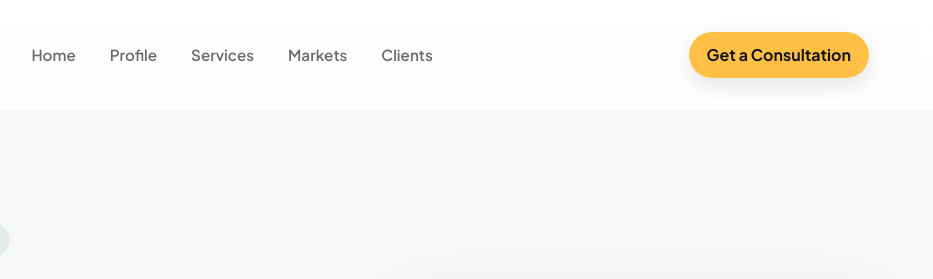
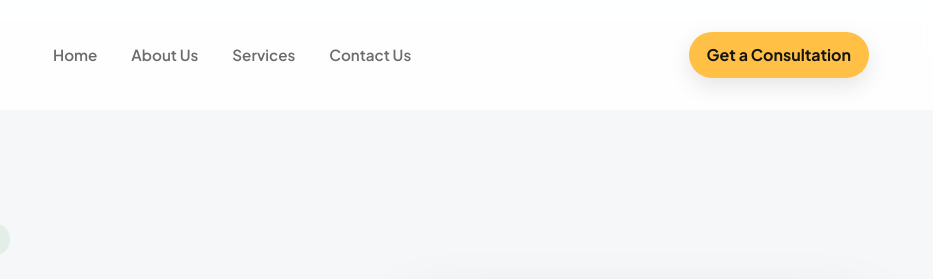
Before and after one commit to Bella63-glitch/Water-treatment-, a plain HTML site: page index.html in a window 1280 px wide. Shown: the top 279 px of the page, 347-1280 px from the left. Drawn offline with Linux system fonts and the light colour scheme.

Commit message:
Update navigation links in index.html

```diff
--- a/index.html
+++ b/index.html
@@ -492,10 +492,10 @@
 
       <nav aria-hidden="true" id="main-nav">
         <a href="/">Home</a>
-        <a href="/profile">Profile</a>
+        <a href="/about">About Us</a>
         <a href="/services">Services</a>
-        <a href="/markets">Markets</a>
-        <a href="/clients">Clients</a>
+        <a href="/contact">Contact Us</a>
+
       </nav>
 
       <div style="display:flex;align-items:center;gap:12px">
@@ -511,10 +511,10 @@
     <div id="mobile-nav" style="display:none;padding:12px 24px;border-top:1px solid rgba(0,0,0,0.03);background:white">
       <div style="display:flex;flex-direction:column;gap:8px;max-width:320px">
         <a href="/">Home</a>
-        <a href="/profile">Profile</a>
+        <a href="/about">About us</a>
         <a href="/services">Services</a>
-        <a href="/markets">Markets</a>
-        <a href="/clients">Clients</a>
+        <a href="/contact">Markets</a>
+
       </div>
     </div>
   </header>
```
